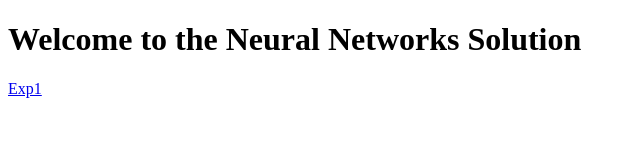
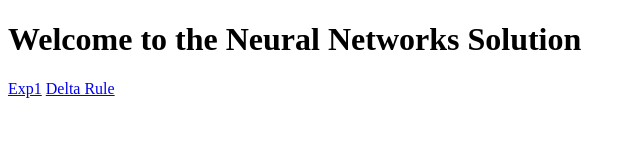
Before and after one commit to BhaaveshWaykole/NeuralNetExperiments, a plain HTML site: page index.html in a window 1280 px wide. Shown: the full height of the page, 0-640 px from the left. Drawn offline with Linux system fonts and the light colour scheme.

Commit message:
Delta Rule

```diff
--- a/index.html
+++ b/index.html
@@ -8,7 +8,7 @@
 <body>
     <h1>Welcome to the Neural Networks Solution</h1>
     <a href="./exp1.txt">Exp1</a>
-    <a href=""></a>
+    <a href="./DeltaRule.txt">Delta Rule</a>
     <a href=""></a>
     <a href=""></a>
     <a href=""></a>
```
Also changed, not shown: DeltaRule.txt (added), exp2.txt (deleted).
